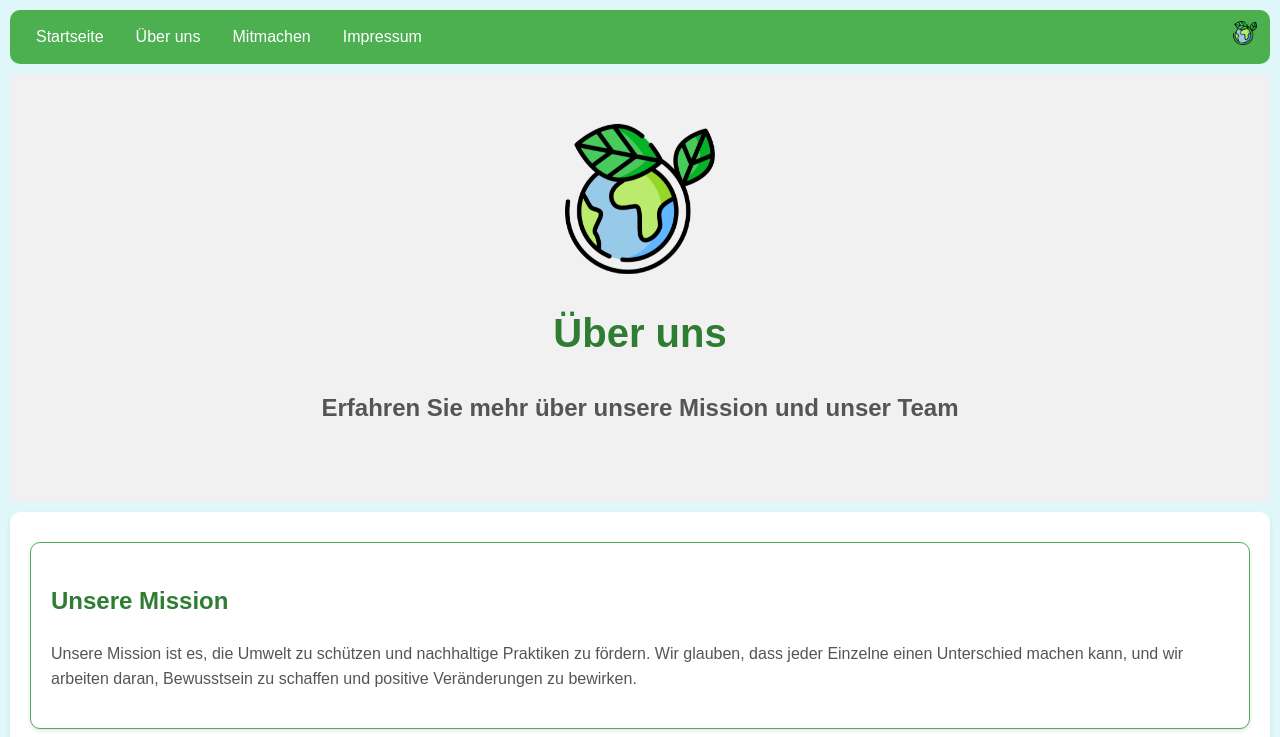
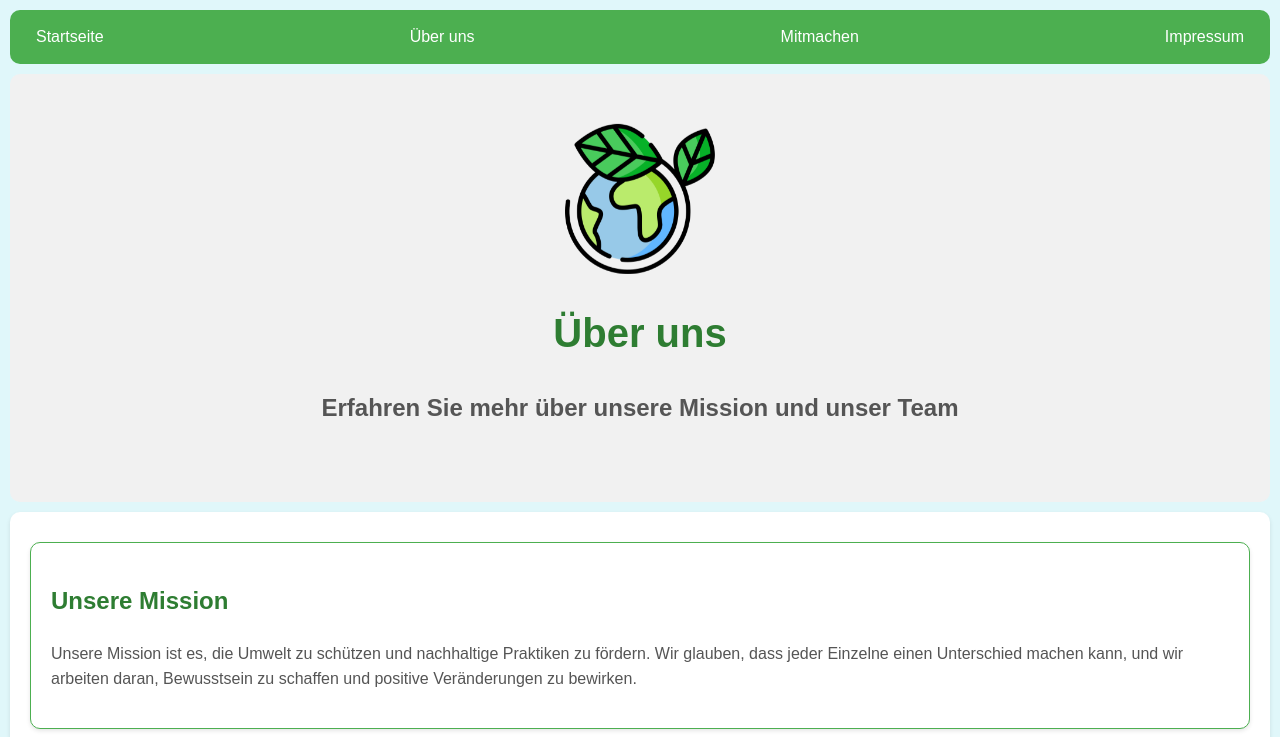
Before and after one commit to emilsan187/Umwelt, a website: page public/about.html in a window 1280 px wide. Shown: the top 737 px of the page. Drawn offline with Linux system fonts and the light colour scheme.

Commit message:
removed navigation icon

```diff
--- a/public/about.html
+++ b/public/about.html
@@ -13,7 +13,6 @@
         <a href="#">Über uns</a>
         <a href="./join.html">Mitmachen</a>
         <a href="./imprint.html">Impressum</a>
-        <a href="#" class="nav-icon"><img src="./img/planet-erde.png" alt="Icon"></a>
     </nav>
     <header>
         <img src="./img/planet-erde.png" alt="Planet mit grünen Blättern am Rand oben dran.">
```
Also changed, not shown: public/imprint.html (+0 -1 lines), public/index.html (+0 -1 lines), public/join.html (+0 -1 lines).
